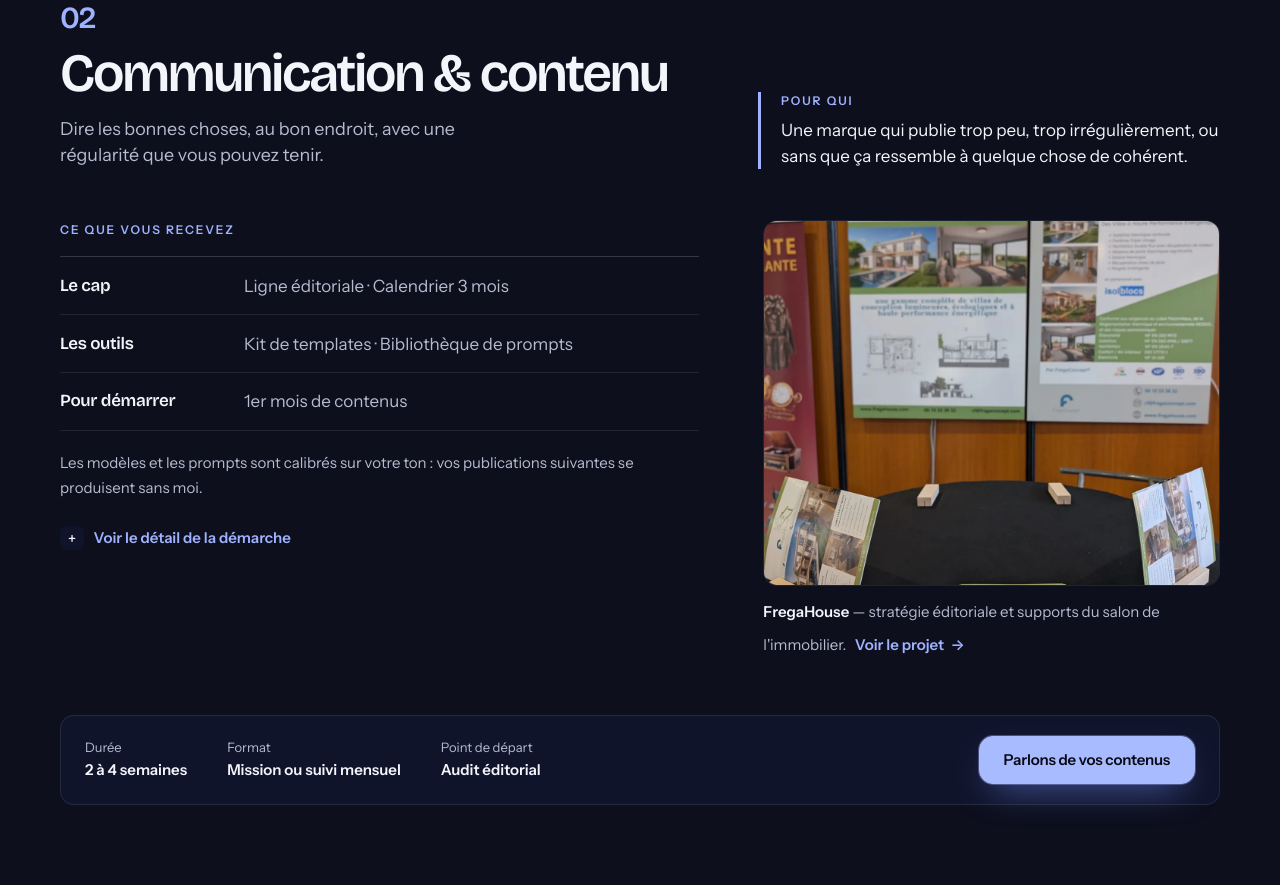
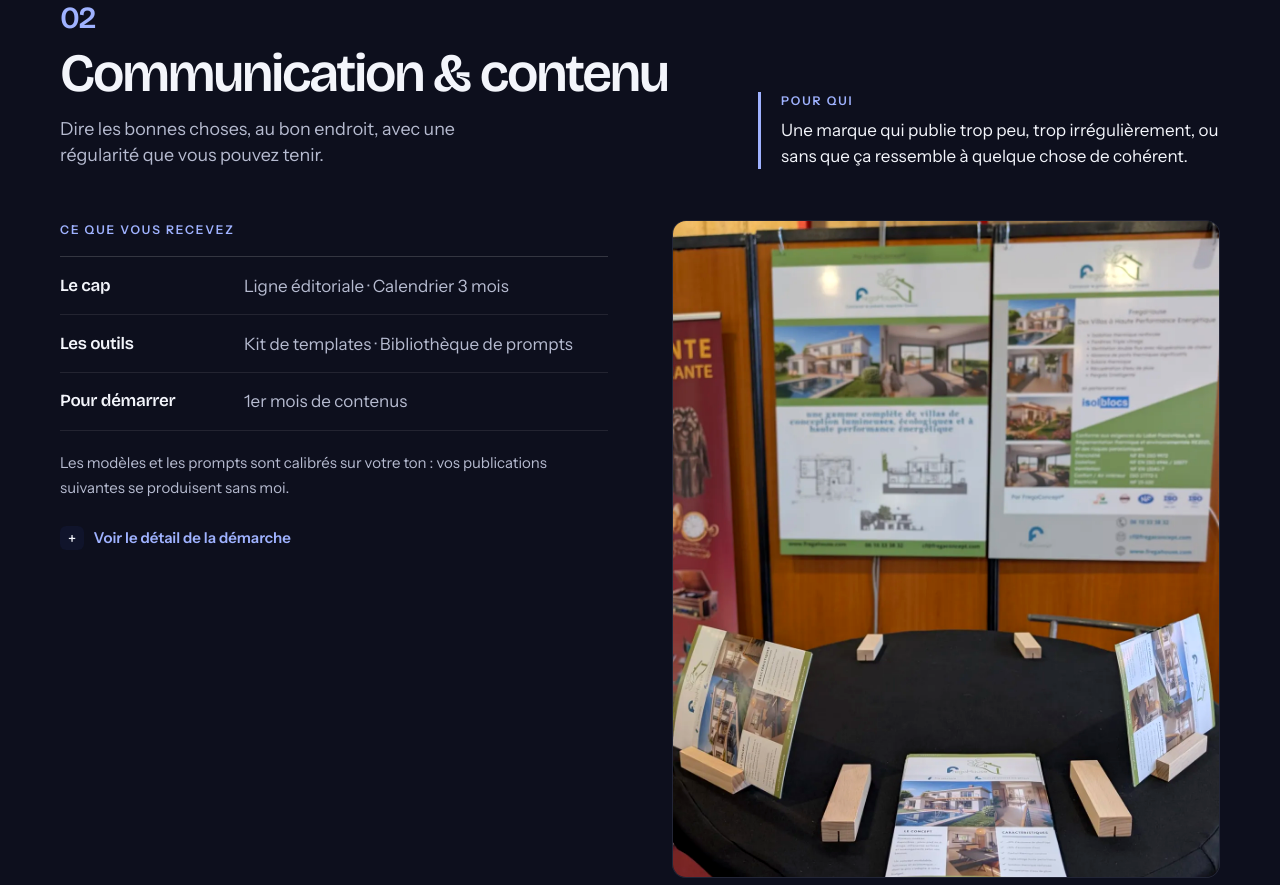
Before and after one commit to ANtoineBale/horizon-digital, a plain HTML site: page expertises.html in a window 1280 px wide. Shown: the part 1735-2620 px from the top of the page. Drawn offline with Linux system fonts and the light colour scheme.

Commit message:
feat: photo du stand agrandie dans l'offre 02
Co-Authored-By: Claude Fable 5.2 <noreply@anthropic.com>

```diff
--- a/assets/css/pages/inner.css
+++ b/assets/css/pages/inner.css
@@ -824,3 +824,16 @@
 .legal p + p { margin-top: 0.875rem; }
 .legal a { color: var(--cobalt); font-weight: 500; text-decoration: underline; text-underline-offset: 2px; }
 .legal ul { display: grid; gap: 0.5rem; margin-top: 0.75rem; padding-left: 1.25rem; list-style: disc; }
+
+/* ============================================================
+   OFFRE 02 — la photo du stand FregaHouse
+   C'est une photo en hauteur : elle prend la moitié de la largeur et un
+   cadre presque à son format, pour qu'on voie les panneaux ET la table.
+   ============================================================ */
+@media (min-width: 941px) {
+  .offer2--flip .offer2__grid--photo { grid-template-columns: minmax(0, 1fr) minmax(0, 1fr); }
+}
+.offer2__shots--stand { aspect-ratio: 5 / 6; }
+.offer2__shot--stand { object-position: center 35%; filter: contrast(1.06) saturate(1.12); }
+@media (max-width: 940px) { .offer2__shots--stand { aspect-ratio: 4 / 5; max-width: 520px; } }
+@media (max-width: 540px) { .offer2__shots.offer2__shots--stand { aspect-ratio: 1; } }
--- a/expertises.html
+++ b/expertises.html
@@ -25,12 +25,12 @@
 
   <link rel="preload" href="assets/fonts/bricolage-grotesque-latin.woff2" as="font" type="font/woff2" crossorigin>
   <link rel="preload" href="assets/fonts/instrument-sans-latin.woff2" as="font" type="font/woff2" crossorigin>
-  <link rel="stylesheet" href="assets/css/design-system.css?v=20261121a">
-  <link rel="stylesheet" href="assets/css/components.css?v=20261121a">
-  <link rel="stylesheet" href="assets/css/pages/inner.css?v=20261121a">
-  <link rel="stylesheet" href="assets/css/theme-nuit.css?v=20261121a" id="theme-nuit">
-  <link rel="stylesheet" href="assets/css/theme-clair.css?v=20261121a">
-  <script src="assets/js/theme.js?v=20261121a"></script>
+  <link rel="stylesheet" href="assets/css/design-system.css?v=20261121b">
+  <link rel="stylesheet" href="assets/css/components.css?v=20261121b">
+  <link rel="stylesheet" href="assets/css/pages/inner.css?v=20261121b">
+  <link rel="stylesheet" href="assets/css/theme-nuit.css?v=20261121b" id="theme-nuit">
+  <link rel="stylesheet" href="assets/css/theme-clair.css?v=20261121b">
+  <script src="assets/js/theme.js?v=20261121b"></script>
   <noscript><style>
     .header { position: relative; height: auto; background: var(--nuit); }
     .header__inner { flex-wrap: wrap; padding-block: 1rem; height: auto; }
@@ -183,10 +183,10 @@
         </p>
       </header>
 
-      <div class="offer2__grid">
+      <div class="offer2__grid offer2__grid--photo">
 
         <figure class="offer2__proof">
-          <div class="offer2__shots">
+          <div class="offer2__shots offer2__shots--stand">
             <img class="offer2__shot offer2__shot--stand" src="assets/images/realisations/fregahouse-stand.webp" alt="Stand FregaHouse au salon de l'immobilier" loading="lazy" width="1200" height="1594">
           </div>
           <figcaption>
@@ -510,6 +510,6 @@
   </div>
 </footer>
 
-<script src="assets/js/main.js?v=20261121a" defer></script>
+<script src="assets/js/main.js?v=20261121b" defer></script>
 </body>
 </html>
```
Also changed, not shown: 404.html (+6 -6 lines), contact.html (+8 -8 lines), index.html (+7 -7 lines), mentions-legales.html (+7 -7 lines), presentation.html (+7 -7 lines), projet-belavi.html (+7 -7 lines), realisations.html (+7 -7 lines).
